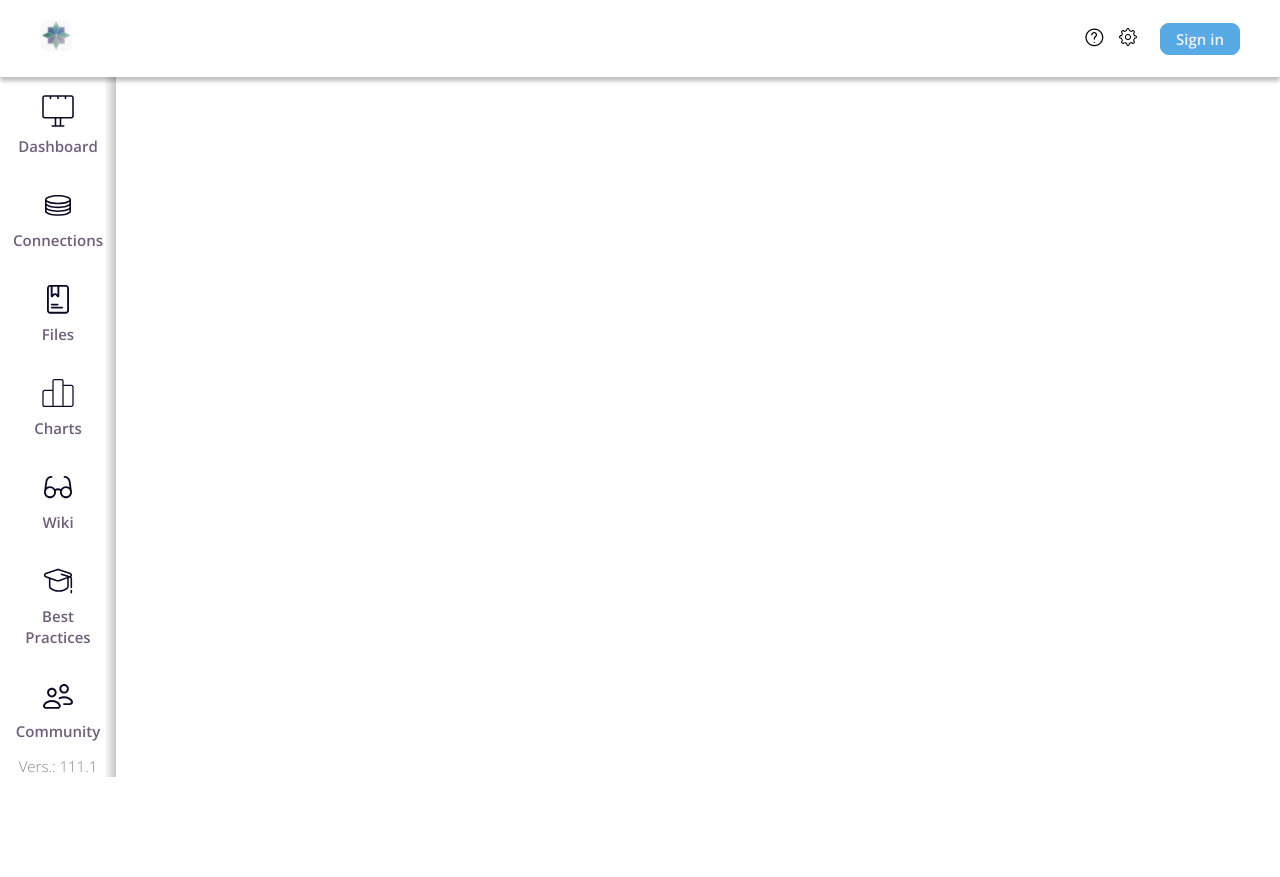
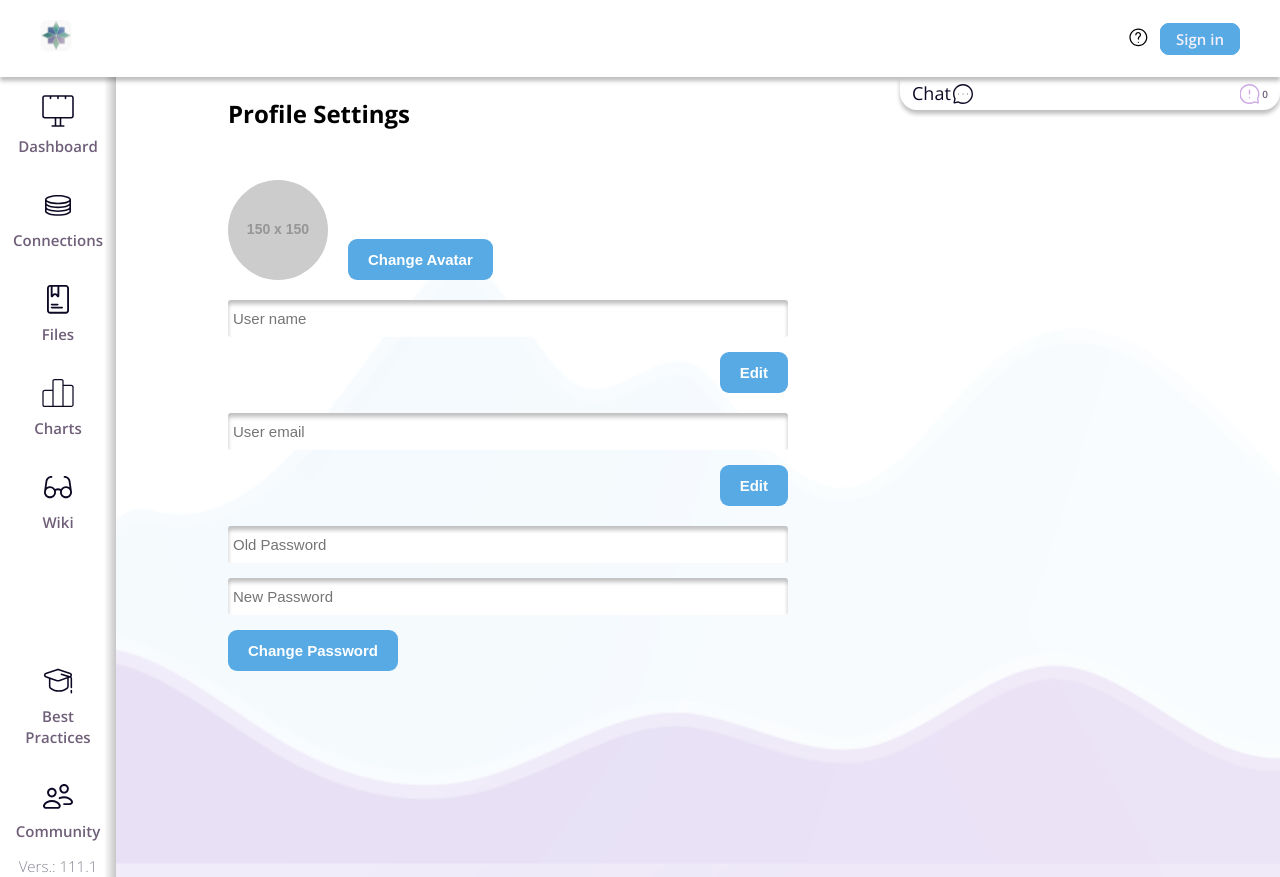
Before and after one commit to MamedovShuxrat/vord-project, a React (Create React App) app: page /profile in a window 1280 px wide. Before the commit the page ends 800 px from the top, so only its background shows below. Built offline with nearby package versions, Linux system fonts and the light colour scheme.

Commit message:
added prifile efit page

```diff
--- a/src/App.jsx
+++ b/src/App.jsx
@@ -14,6 +14,7 @@ import Charts from './WebPages/ChartsPage/Charts'
 import Wiki from './WebPages/Wiki/Wiki'
 import BestPractices from './WebPages/BestPractices/BestPractices'
 import Community from './WebPages/CommunityPage/Community'
+import ProfilePage from './WebPages/ProfilePage/ProfilePage'
 
 function App() {
   return (
@@ -24,7 +25,7 @@ function App() {
           <main className="wrapper">
             <Sidebar />
             <Routes>
-              <Route path="/" element={<HomePage />} />
+              <Route path="/" element={<Dashboard />} />
               <Route path="/login" element={<Login />} />
               <Route path="/register" element={<Registration />} />
               <Route path="/dashboard" element={<Dashboard />} />
@@ -34,6 +35,7 @@ function App() {
               <Route path="/wiki" element={<Wiki />} />
               <Route path="/best_practices" element={<BestPractices />} />
               <Route path="/community" element={<Community />} />
+              <Route path="/profile" element={<ProfilePage />} />
             </Routes>
           </main>
         </AuthProvider>
--- a/src/Contexts/AuthContext.js
+++ b/src/Contexts/AuthContext.js
@@ -34,7 +34,7 @@ export const AuthProvider = ({ children }) => {
                 }),
                 {
                     loading: 'Registering...',
-                    success: <b>'Registration successful'</b>,
+                    success: <b>Registration successful</b>,
                     error: 'Registration failed'
                 }
             );
--- a/src/WebPages/ChartsPage/Charts.jsx
+++ b/src/WebPages/ChartsPage/Charts.jsx
@@ -8,6 +8,7 @@ const Charts = () => {
     const handleFolderRotate = () => {
         setFolderIconRotate((prevRotate) => (prevRotate === '0deg' ? '90deg' : '0deg'))
     }
+
     return (
         <div className={CommonStyles.sectionWrapper} >
             <div >
@@ -39,7 +40,12 @@ const Charts = () => {
                     </button>
                     <div className={CommonStyles.tabsTopBlockWrapper}>
                         <div className={CommonStyles.tabsTopWrapper}>
-                            тут список Query
+                            <div className={CommonStyles.tabsTopItem} >
+                                <span className={`${CommonStyles.tabsName} ${CommonStyles.tabsTopName}`}> Query</span>
+                                <button className={CommonStyles.tabsTopDots}>
+                                    <img src='./icons/connection/dots_three.svg' alt={`query_pic`} />
+                                </button>
+                            </div>
                         </div>
                     </div>
                     <button className={`${CommonStyles.tabsRight}`} >
--- a/src/WebPages/FilesPage/Files.jsx
+++ b/src/WebPages/FilesPage/Files.jsx
@@ -48,8 +48,10 @@ const Files = () => {
       },]
     },
   ])
-
-
+  const [activeTab, setActiveTabs] = useState(null)
+  const onSelectTabsItem = (id) => {
+    setActiveTabs(id)
+  }
 
   const handleFolderRotate = (folderID) => {
     setFoldersTab((prevFolder) =>
@@ -130,7 +132,15 @@ const Files = () => {
           </button>
           <div className={CommonStyles.tabsTopBlockWrapper}>
             <div className={CommonStyles.tabsTopWrapper}>
-              тут список папок
+              {foldersTab.map((item) => <div key={item.id}
+                onClick={() => onSelectTabsItem(item.id)}
+                className={`${CommonStyles.tabsTopItem} ${activeTab === item.id ? CommonStyles.active : ''}`}
+              >
+                <span className={`${CommonStyles.tabsName} ${CommonStyles.tabsTopName}`}> {item.name}</span>
+                <button className={CommonStyles.tabsTopDots}>
+                  <img src='./icons/connection/dots_three.svg' alt={`${item.name}_pic`} />
+                </button>
+              </div>)}
             </div>
           </div>
           <button className={`${CommonStyles.tabsRight}`} >
--- /dev/null
+++ b/src/WebPages/ProfilePage/ProfilePage.jsx
@@ -0,0 +1,54 @@
+import React, { useState } from 'react'
+import CommonStyles from '../../components/CommonStyles/common.module.scss'
+import styles from './ProfilePage.module.scss'
+
+import Chat from '../../components/Chat/Chat'
+const ProfilePage = () => {
+    const [username, setUsername] = useState('')
+    const [useremail, setUseremail] = useState('')
+    const [oldPassword, setOldPassword] = useState('')
+    const [newPassword, setNewPassword] = useState('')
+
+    const handleAvatarChange = () => {
+    }
+
+    const handleUsernameChange = () => {
+    }
+
+    const handleChangePassword = () => {
+    }
+
+    return (
+        <div className={CommonStyles.sectionWrapper} >
+            <div className={styles.profilePage}>
+                <h2>Profile Settings</h2>
+                <div className={styles.avatarSection}>
+                    <div className={styles.avatarContainer}>
+                        <img src="https://via.placeholder.com/150" alt="Avatar" className={styles.avatarImage} />
+                        <button onClick={handleAvatarChange} className={styles.changeButton}>Change Avatar</button>
+                    </div>
+                </div>
+                <div className={styles.usernameSection}>
+                    <input type="text" placeholder="User name" value={username} onChange={(e) => setUsername(e.target.value)} className={styles.inputField} />
+                    <button onClick={handleUsernameChange} className={styles.changeButton}>Edit</button>
+                </div>
+
+                <div className={styles.usernameSection}>
+                    <input type="text" placeholder="User email" value={useremail} onChange={(e) => setUseremail(e.target.value)} className={styles.inputField} />
+                    <button onClick={handleUsernameChange} className={styles.changeButton}>Edit</button>
+                </div>
+
+                <div className={styles.passwordSection}>
+                    <input type="password" placeholder="Old Password" value={oldPassword} onChange={(e) => setOldPassword(e.target.value)} className={styles.inputField} />
+                    <input type="password" placeholder="New Password" value={newPassword} onChange={(e) => setNewPassword(e.target.value)} className={styles.inputField} />
+                    <button onClick={handleChangePassword} className={styles.changeButton}>Change Password</button>
+                </div>
+            </div>
+            <div className={CommonStyles.chatWrapper}>
+                <Chat />
+            </div>
+        </div>
+    )
+}
+
+export default ProfilePage
--- /dev/null
+++ b/src/WebPages/ProfilePage/ProfilePage.module.scss
@@ -0,0 +1,97 @@
+.profilePage {
+    max-width: 600px;
+    margin: 0 auto;
+    padding: 20px;
+
+    h2 {
+        margin-bottom: 50px;
+    }
+
+    button {
+        transition: all .3s ease-in-out;
+    }
+}
+
+
+
+.avatarSection,
+.usernameSection,
+.passwordSection {
+    margin-bottom: 20px;
+}
+
+.avatarContainer {
+    display: flex;
+    align-items: center;
+}
+
+.avatarImage {
+    width: 100px;
+    height: 100px;
+    border-radius: 50%;
+    margin-right: 20px;
+}
+
+.inputField {
+    width: 100%;
+    padding: 10px;
+    margin-bottom: 15px;
+    box-shadow: inset 0px 4px 4px 0px rgba(0, 0, 0, 0.25);
+    background: rgb(255, 255, 255);
+
+    position: relative;
+    border-radius: 3px;
+    border: none;
+    color: rgb(135, 132, 146);
+    font-size: 15px;
+    font-weight: 400;
+    width: 100%;
+    outline: none;
+    transition: transform 0.3s ease;
+
+
+    &:focus {
+        transform: translateY(10px);
+        border: 1px solid rgb(87, 170, 228);
+    }
+
+    &::placeholder {
+        position: absolute;
+        top: 10px;
+        left: 5px;
+        transition: transform 0.3s ease;
+
+    }
+
+    &:focus::placeholder {
+        transform: translateY(200%);
+    }
+}
+
+.changeButton {
+    background-color: rgb(87, 170, 228);
+    color: #fff;
+    border: none;
+    cursor: pointer;
+    align-self: flex-end;
+    padding: 10px 20px;
+    border-radius: 9px;
+    font-size: 15px;
+    font-weight: 600;
+    line-height: 140%;
+
+    &:hover {
+        border-radius: 9px 1px 9px 9px;
+        background: rgb(8, 89, 145)
+    }
+}
+
+
+.usernameSection {
+    display: flex;
+    flex-wrap: wrap;
+
+    button {
+        margin-left: auto;
+    }
+}
--- a/src/WebPages/Wiki/Wiki.jsx
+++ b/src/WebPages/Wiki/Wiki.jsx
@@ -39,7 +39,12 @@ const Wiki = () => {
                     </button>
                     <div className={CommonStyles.tabsTopBlockWrapper}>
                         <div className={CommonStyles.tabsTopWrapper}>
-                            тут список Faq
+                            <div className={CommonStyles.tabsTopItem} >
+                                <span className={`${CommonStyles.tabsName} ${CommonStyles.tabsTopName}`}> FAQ</span>
+                                <button className={CommonStyles.tabsTopDots}>
+                                    <img src='./icons/connection/dots_three.svg' alt={` Faq_pic`} />
+                                </button>
+                            </div>
                         </div>
                     </div>
                     <button className={`${CommonStyles.tabsRight}`} >
--- a/src/components/Chat/chat.module.scss
+++ b/src/components/Chat/chat.module.scss
@@ -158,6 +158,12 @@ button {
     font-size: 14px;
     font-weight: 400;
     line-height: 140%;
+
+    &:focus {
+        border: 2px solid rgb(87, 170, 228);
+        box-shadow: inset 0px 4px 4px 0px rgba(0, 0, 0, 0.25);
+
+    }
 }
 
 .chatBtnInactive {
--- a/src/components/HeaderComponent/Header.jsx
+++ b/src/components/HeaderComponent/Header.jsx
@@ -36,9 +36,12 @@ const Header = () => {
                         <button >
                             <img width={24} height={24} src="./icons/faq.svg" alt="faq" />
                         </button>
-                        <button className={HeaderStyles.userSetting}>
-                            <img width={24} height={24} src="./icons/setting.svg" alt="user settings" />
-                        </button>
+                        {user &&
+                            <Link to='/profile'>
+                                <button className={HeaderStyles.userSetting}>
+                                    <img width={24} height={24} src="./icons/setting.svg" alt="user settings" />
+                                </button>
+                            </Link>}
                         {isUserAuth ? (<div className={HeaderStyles.user}>
                             <div className={HeaderStyles.userAvatar}>
                                 <img width={15} height={18} src="./icons/user-avatar.svg" alt="user avatar" />
--- a/src/components/HeaderComponent/header.module.scss
+++ b/src/components/HeaderComponent/header.module.scss
@@ -25,6 +25,7 @@
     display: flex;
     justify-content: space-between;
     align-items: center;
+    column-gap: 10px;
 }
 
 .userAvatar {
@@ -35,9 +36,6 @@
     border-radius: 50px;
 }
 
-.userSetting {
-    margin: 0 20px 0 10px;
-}
 
 .user {
     display: flex;
```
